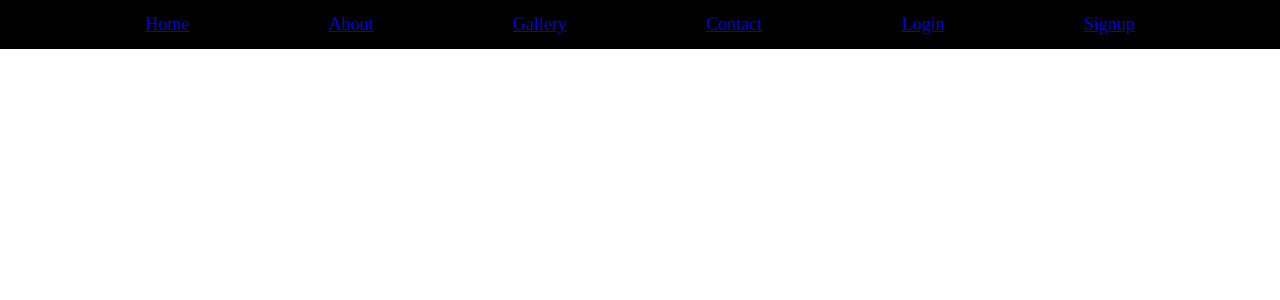
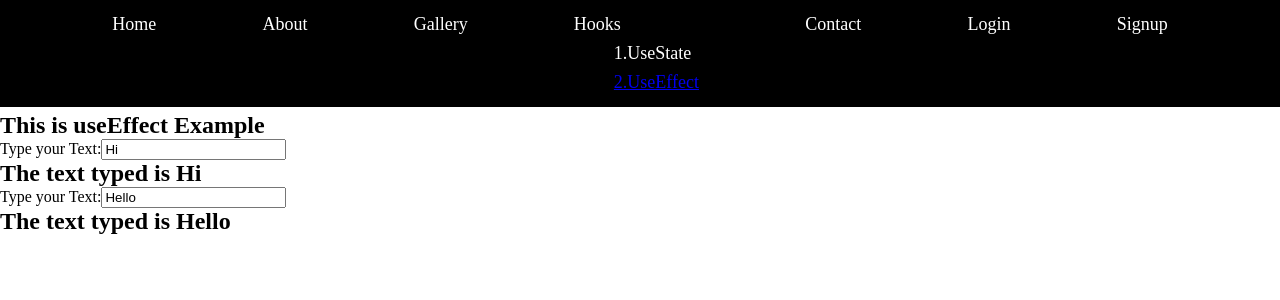
Before and after one commit to Jashwanth-05/MERN_LEARNING, a React (Vite) app in the folder MERN_FRONTEND/: page /useeffect in a window 1280 px wide. Shown: the top 300 px of the page. Built offline with nearby package versions, Linux system fonts and the light colour scheme.

Commit message:
Day 9 AN

```diff
--- a/MERN_FRONTEND/src/assets/App.jsx
+++ b/MERN_FRONTEND/src/assets/App.jsx
@@ -8,6 +8,8 @@ import Signup from './Components/Functional_Components/Signup'
 import Navbar from './Components/Functional_Components/Navbar'
 import {BrowserRouter,Routes,Route} from "react-router-dom"
 import ClassCompEg from './Components/Class_Components/ClassComponentEG'
+import "./App.css"
+import UseEffect from './Components/Functional_Components/UseEffect'
 const App = () => {
   return (
     <div>
@@ -20,6 +22,7 @@ const App = () => {
             <Route path="/login" element={<Login />} />
             <Route path="/gallery" element={<Gallery />} />
             <Route path="/signup" element={<Signup />} />
+            <Route path="/useeffect" element={<UseEffect />} />
         </Routes>
       </BrowserRouter>
     </div>
--- a/MERN_FRONTEND/src/assets/Components/Functional_Components/Contact.jsx
+++ b/MERN_FRONTEND/src/assets/Components/Functional_Components/Contact.jsx
@@ -2,7 +2,7 @@ import React from 'react'
 
 const Contact = () => {
   return (
-    <div>Contact</div>
+    <h1>Contact</h1>
   )
 }
 
--- a/MERN_FRONTEND/src/assets/Components/Functional_Components/Gallery.jsx
+++ b/MERN_FRONTEND/src/assets/Components/Functional_Components/Gallery.jsx
@@ -2,7 +2,7 @@ import React from 'react'
 
 const Gallery = () => {
   return (
-    <div>Gallery</div>
+    <h1>Gallery</h1>
   )
 }
 
--- a/MERN_FRONTEND/src/assets/Components/Functional_Components/Login.jsx
+++ b/MERN_FRONTEND/src/assets/Components/Functional_Components/Login.jsx
@@ -2,7 +2,7 @@
 
 const Login = () => {
   return (
-    <div>Login</div>
+    <h1>Login</h1>
   )
 }
 
--- a/MERN_FRONTEND/src/assets/Components/Functional_Components/Navbar.jsx
+++ b/MERN_FRONTEND/src/assets/Components/Functional_Components/Navbar.jsx
@@ -4,12 +4,23 @@ const Navbar = () => {
   return (
     <header>
         <nav >
-            <li><Link to='/home'>Home</Link></li>
-            <li><Link to='/about'>About</Link></li>
-            <li><Link to='/gallery'>Gallery</Link></li>
-            <li><Link to='/contact'>Contact</Link></li>
-            <li><Link to='/login'>Login</Link></li>
-            <li><Link to='/signup'>Signup</Link></li>
+            <li><Link to='/home' className="nav-link">Home</Link></li>
+            <li><Link to='/about' className="nav-link">About</Link></li>
+            <li><Link to='/gallery' className="nav-link">Gallery</Link></li>
+            <div>
+              <li><span>Hooks</span></li>
+              <ol>
+                <li>
+                  1.UseState
+                </li>
+                <li>
+                  <Link to="/useeffect">2.UseEffect</Link>
+                </li>
+              </ol>
+            </div>
+            <li><Link to='/contact' className="nav-link">Contact</Link></li>
+            <li><Link to='/login' className="nav-link">Login</Link></li>
+            <li><Link to='/signup' className="nav-link">Signup</Link></li>
         </nav>
     </header>
 
--- a/MERN_FRONTEND/src/assets/Components/Functional_Components/Signup.jsx
+++ b/MERN_FRONTEND/src/assets/Components/Functional_Components/Signup.jsx
@@ -2,7 +2,7 @@ import React from 'react'
 
 const Signup = () => {
   return (
-    <div>Signup</div>
+    <h1>Signup</h1>
   )
 }
 
--- /dev/null
+++ b/MERN_FRONTEND/src/assets/Components/Functional_Components/UseEffect.jsx
@@ -0,0 +1,22 @@
+import React from 'react'
+import { useState,useEffect } from 'react'
+
+const UseEffect = () => {
+    var [text,setText]=useState("Hi");
+    var [text1,setText1]=useState("Hello");
+    useEffect(()=>{
+        console.log(text)
+        // console.log(text1)
+    },[text])
+    return (
+    <section>
+        <h1>This is useEffect Example</h1>
+        Type your Text:<input type='text' value={text} onChange={(e)=>setText(e.target.value)}/>
+        <h2>The text typed is {text}</h2>
+        Type your Text:<input type='text' value={text1} onChange={(e)=>setText1(e.target.value)}/>
+        <h2>The text typed is {text1}</h2>
+    </section>
+  )
+}
+
+export default UseEffect
--- a/MERN_FRONTEND/src/assets/Styles/Navbar.css
+++ b/MERN_FRONTEND/src/assets/Styles/Navbar.css
@@ -20,3 +20,8 @@ li:hover{
 *{
     margin: 0;
 }
+
+.nav-link{
+    text-decoration: none;
+    color: white;
+}
```
Also changed, not shown: MERN_FRONTEND/src/assets/App.css (added).
